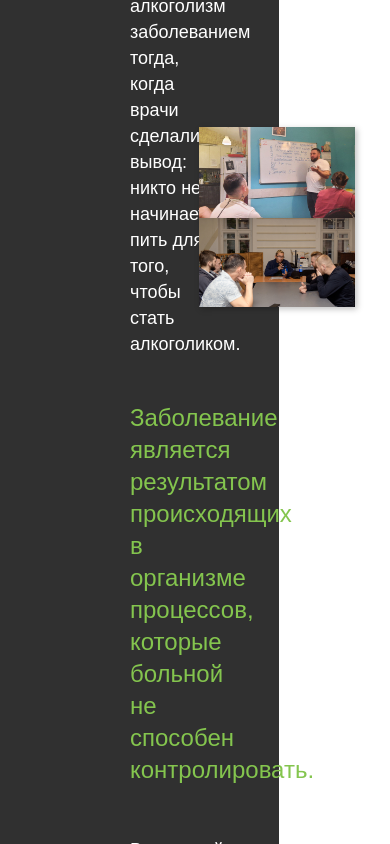
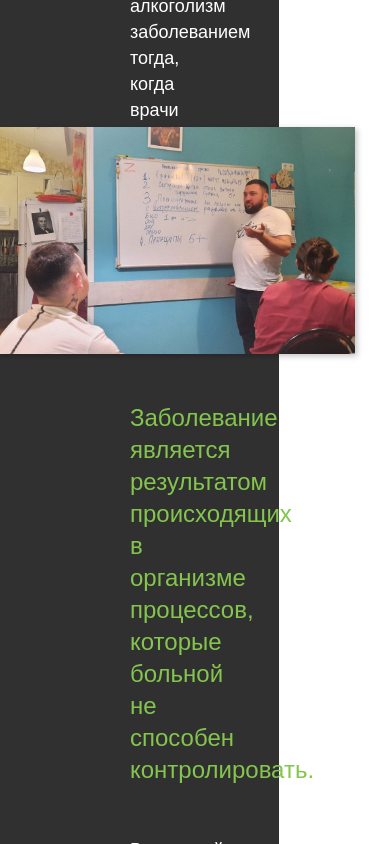
Before and after one commit to GuildOfDevelopers/diaconiafond-frontend, a React (Create React App) app: page / in a window 390 px wide. Shown: the part 1320-2164 px from the top of the page. Built offline with nearby package versions, Linux system fonts and the light colour scheme; a web font is replaced by a local one.

Commit message:
mobile adaptive for WhatDisease

```diff
--- a/src/components/WhatDesease/WhatDesease.jsx
+++ b/src/components/WhatDesease/WhatDesease.jsx
@@ -38,14 +38,14 @@ const WhatDesease = () => {
               Этим людям и их семьям нужна комплексная помощь.
             </span>
           </p>
-          <div className="disease__images">
+
             <img
-              className="disease__image"
+              className="disease__image-one"
               src={imageLector}
               alt="Мужчина читает лекцию"
             />
-            <img className="disease__image" src={imageLection} alt="Групповая терапия для мужчин" />
-          </div>
+            <img className="disease__image-two" src={imageLection} alt="Групповая терапия для мужчин" />
+
         </div>
       </div>
     </section>
--- a/src/components/WhatDesease/WhatDesease.scss
+++ b/src/components/WhatDesease/WhatDesease.scss
@@ -48,22 +48,82 @@
   color: $color-lightGreen;
 }
 
-.disease__images {
-  display: flex;
-  flex-direction: column;
-  max-width: 40%;
+// .disease__images {
+//   display: flex;
+//   flex-direction: column;
+//   max-width: 40%;
+//   position: absolute;
+//   top: 19%;
+//   right: 9%;
+// }
+
+.disease__image-one {
+  max-width: 100%;
   position: absolute;
   top: 19%;
   right: 9%;
 }
 
-.disease__image {
+.disease__image-two {
   max-width: 100%;
+  position: absolute;
+  top: 55%;
+  right: 9%;
+  width:580px
 }
 
 @media (max-width: 320px) {
+  .disease__wrapper {
+    margin: 0;
+    width: 320px;
+  }
 
+  .disease__article {
+    padding: 22px 0 0;
+    max-width: 100%;
+  }
 
+  .disease__title {
+    @include font_22_h3;
+    margin: 22px 10px 4px;
+  }
 
+  .disease__subtitle {
+    @include font_16;
+    margin: 0 10px 20px;
+    max-width: 100%;
+  }
+
+  .disease__key-point {
+    max-width: 100%;
+    margin: 0 10px 20px;
+    font-weight: 400;
+    font-size: 20px;
+    line-height: 32px;
+  }
+
+  .disease__description {
+    max-width: 100%;
+    font-weight: 400;
+    font-size: 18px;
+    line-height: 26px;
+    margin: 0 10px 27px;
+  }
+
+  .disease__image-one {
+
+    max-width: 100%;
+    top: -90px;
+    right: 0;
+  }
+
+  .disease__image-two {
+    position: relative;
+    max-width: 100%;
+    height: 184px;
+    top: 0;
+    right: 0;
+    margin: 0;
+  }
 
 }
```
